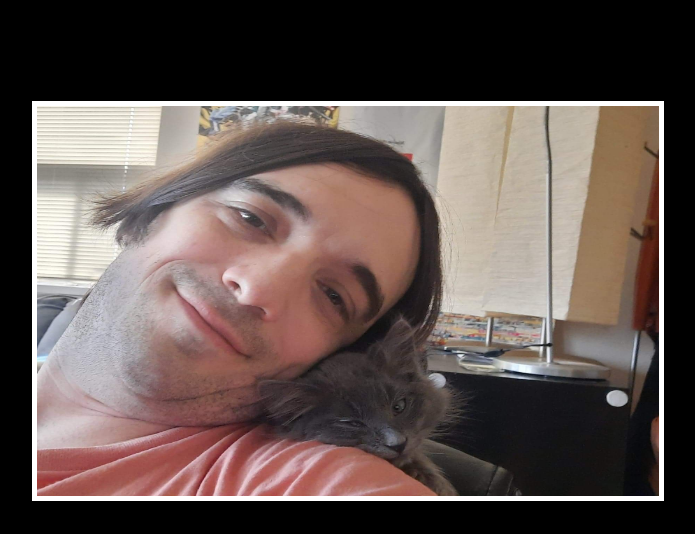
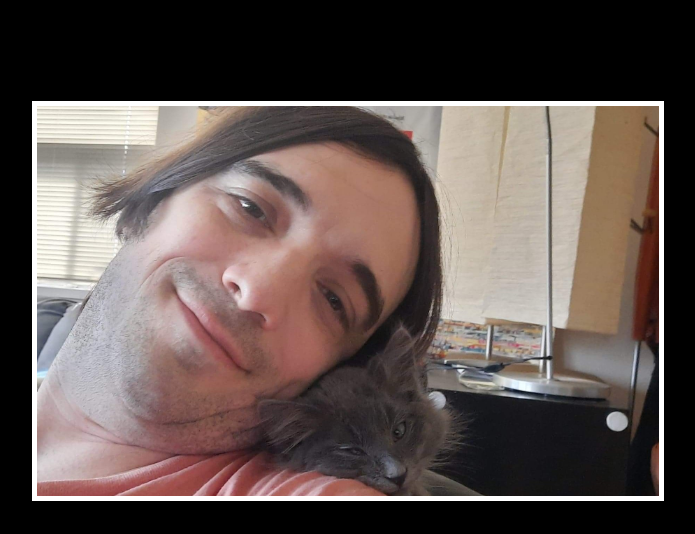
Before and after one commit to maybestcoding/bestfriend, a plain HTML site: page index.html in a window 1280 px wide. Shown: the top 534 px of the page, without its empty margins (292-987 px from the left). Drawn offline with nearby package versions, Linux system fonts and the light colour scheme.

Commit message:
Update index.html

```diff
--- a/index.html
+++ b/index.html
@@ -26,7 +26,7 @@ But it must have the following features:
 </head>
 <body>
   <div class ="post">
-    <img class ="htwo" src="./assets/images/huchu.jpeg" alt="Huchu and husband">
+    <img class ="htwo" src="./assets/images/htwo.jpeg" alt="Huchu and husband">
     <h1>Our first baby Huchu</h1>
     <p>My husband and Huchu are best friends </p>
   </div>
```
